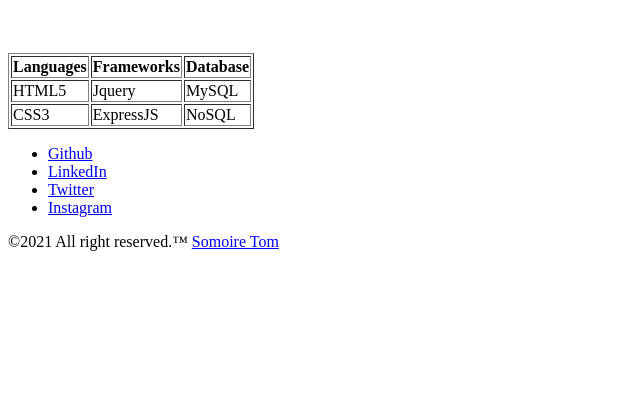
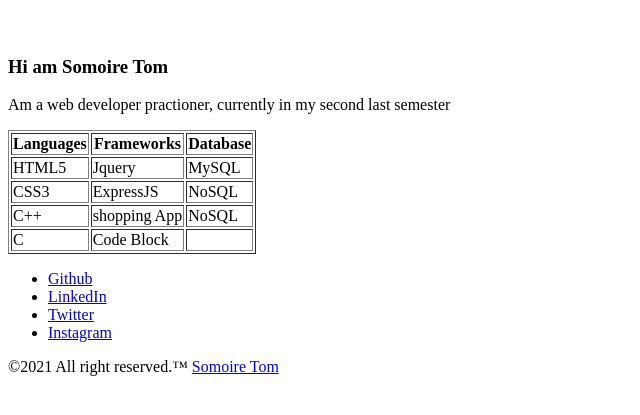
Before and after one commit to somoiretom/portfolio, a plain HTML site: page about.html in a window 1280 px wide. Shown: the part 97-512 px from the top of the page, without its empty margins (0-640 px from the left). Drawn offline with Linux system fonts and the light colour scheme.

Commit message:
Add files via upload

```diff
--- a/about.html
+++ b/about.html
@@ -1,3 +1,9 @@
+<!---///////////////////////////////
+    Article:Portfolio About Page  //
+    Author:Somoire Tom            //
+    Date: June 2021               //
+    License: MIT                  //
+////////////////////////////////-->
 <!DOCTYPE html>
 <html lang="en">
   <head>
@@ -22,7 +28,8 @@
       <h1>About Somoire</h1>
     </header>
     <img src="images/download (2).jpg" alt="">
-    <p></p>
+    <h3>Hi am Somoire Tom</h3>
+    <p>Am a web developer practioner, currently in my second last semester</p>
     <table border="1">
       <tr>
         <th>Languages</th>
@@ -38,6 +45,16 @@
         <td>CSS3</td>
         <td>ExpressJS</td>
         <td>NoSQL</td>
+      </tr>
+      <tr>
+        <td>C++</td>
+        <td>shopping App</td>
+        <td>NoSQL</td>
+      </tr>
+      <tr>
+        <td>C</td>
+        <td>Code Block</td>
+        <td></td>
       </tr>
     </table>
     <!--Footer Section-->
```
Also changed, not shown: blog.html (+6 -0 lines), contact.html (+6 -0 lines), index.html (+3 -2 lines), project.html (+6 -0 lines), services.html (+6 -0 lines).
